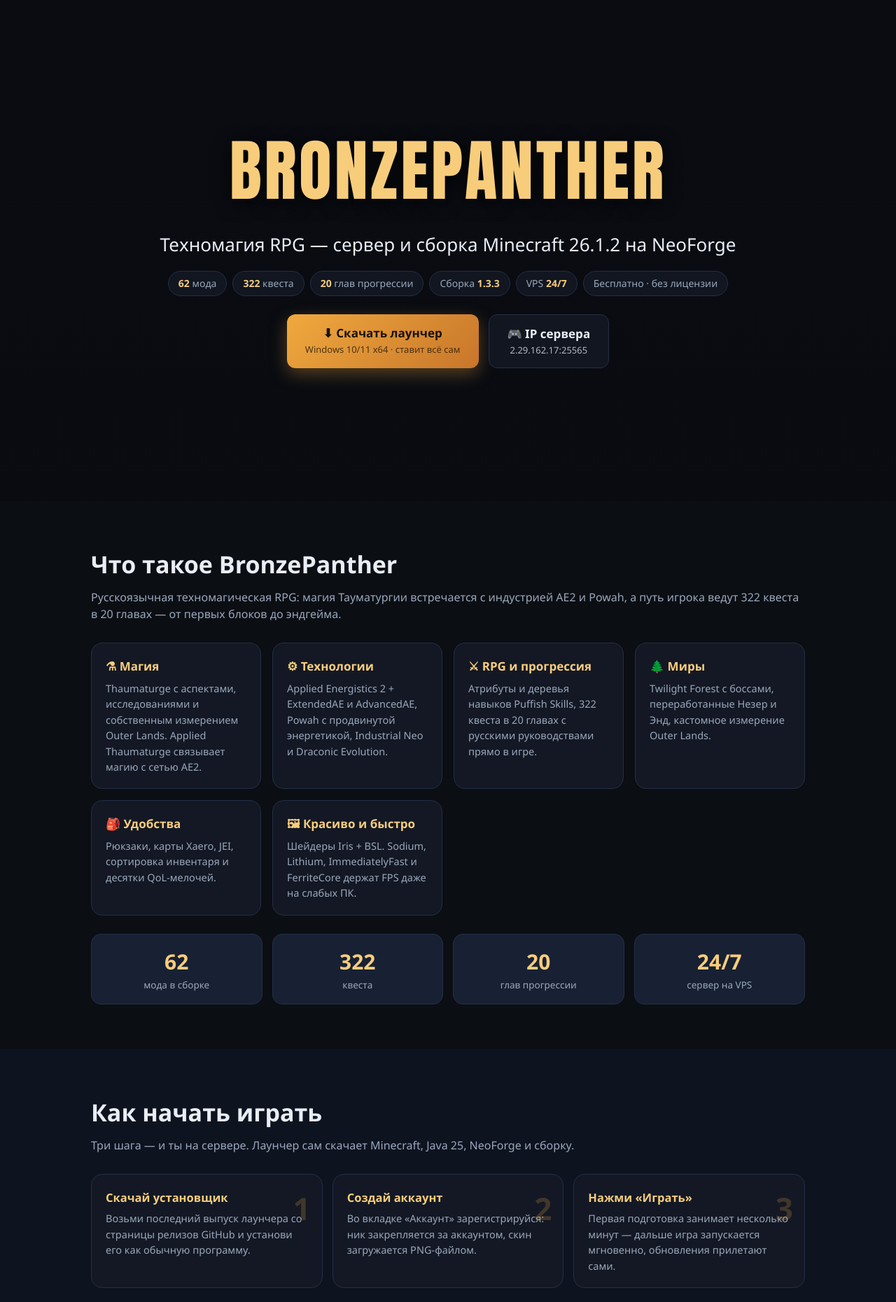
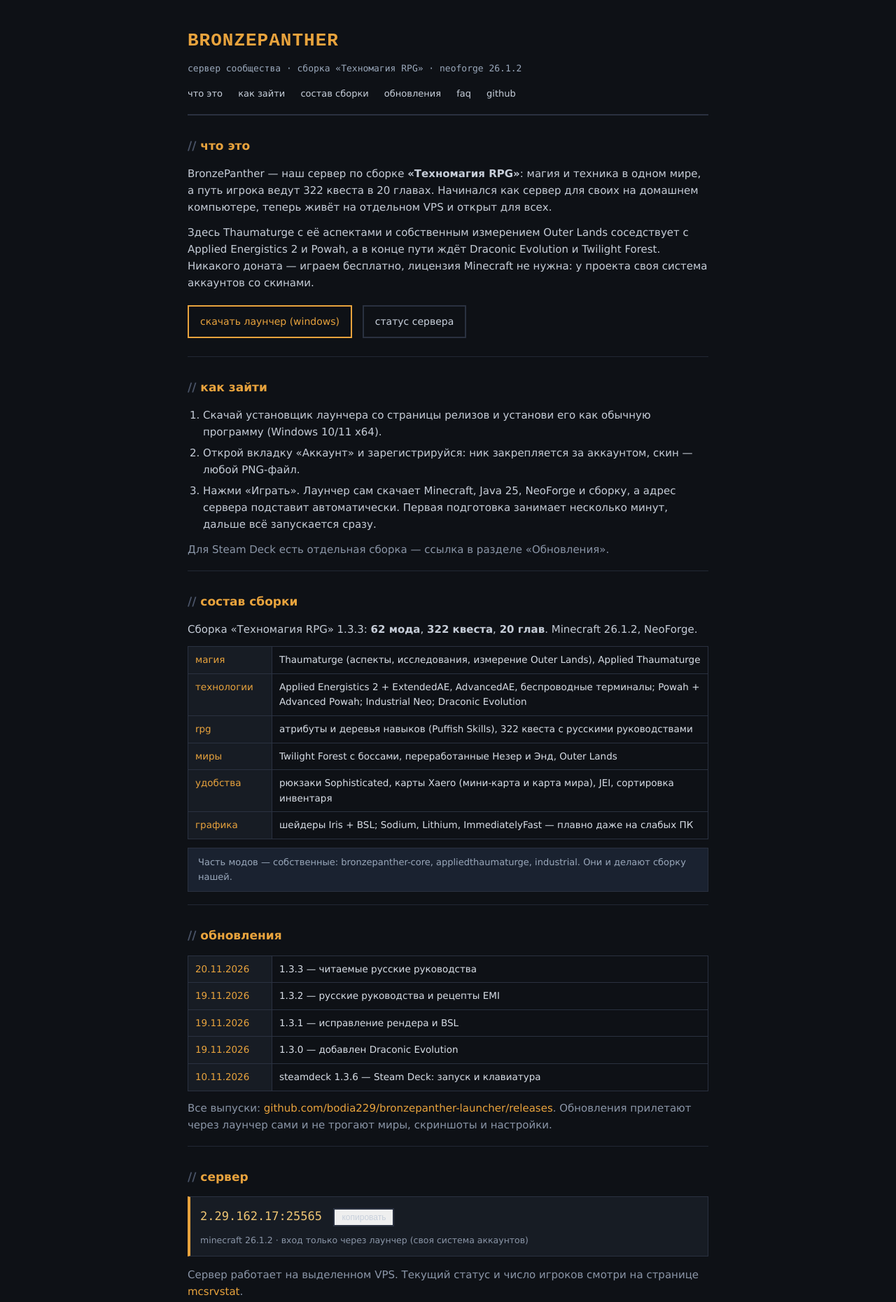
Before and after one commit to bodia229/bronzepanther-launcher, a plain HTML site: page docs/index.html in a window 1280 px wide. Shown: the part 20-1880 px from the top of the page at 70% size. Drawn offline with Linux system fonts and the light colour scheme; a web font is replaced by a local one.

Commit message:
Сайт: плоский дизайн, пиксельный шрифт, реальные релизы

```diff
--- a/docs/index.html
+++ b/docs/index.html
@@ -3,163 +3,155 @@
 <head>
 <meta charset="UTF-8">
 <meta name="viewport" content="width=device-width, initial-scale=1.0">
-<title>BronzePanther • Техномагия RPG — сервер и сборка Minecraft</title>
-<meta name="description" content="BronzePanther — техномагическая RPG-сборка и сервер Minecraft 26.1.2 на NeoForge: 62 мода, 322 квеста, 20 глав. Бесплатно, лицензия не нужна, лаунчер ставит всё сам.">
-<meta property="og:title" content="BronzePanther • Техномагия RPG">
-<meta property="og:description" content="62 мода • 322 квеста • 20 глав. Thaumaturge, AE2, Powah, Draconic Evolution, Twilight Forest. Бесплатно, без лицензии — лаунчер ставит всё сам.">
+<title>BronzePanther — сервер «Техномагия RPG»</title>
+<meta name="description" content="BronzePanther — сервер и сборка «Техномагия RPG»: магия, техника и 322 квеста на NeoForge. Лаунчер ставит всё сам, лицензия не нужна.">
+<meta property="og:title" content="BronzePanther — сервер «Техномагия RPG»">
+<meta property="og:description" content="62 мода, 322 квеста, 20 глав. Thaumaturge, AE2, Powah, Draconic Evolution. Бесплатно, без лицензии.">
 <meta property="og:image" content="https://bodia229.github.io/bronzepanther-launcher/assets/og-1200x630.png">
-<meta property="og:type" content="website">
 <link rel="icon" href="assets/favicon-64.png">
 <style>
-:root{
-  --bg:#0b0e13; --panel:#131824; --panel2:#182034; --line:#242e45;
-  --accent:#e8a33d; --accent2:#f7cd7c; --text:#e9eef6; --muted:#9aa8bb;
+@font-face{
+  font-family:'Press Start 2P';
+  src:url('assets/pressstart2p.ttf') format('truetype');
+  font-display:swap;
 }
 *{box-sizing:border-box;margin:0;padding:0}
-html{scroll-behavior:smooth}
-body{background:var(--bg);color:var(--text);font-family:"Segoe UI",system-ui,-apple-system,Roboto,Arial,sans-serif;line-height:1.55}
-a{color:var(--accent2)}
-.container{max-width:1060px;margin:0 auto;padding:0 20px}
-/* HERO */
-.hero{min-height:92vh;display:flex;align-items:center;justify-content:center;text-align:center;position:relative;background:
- linear-gradient(rgba(9,11,17,.62),rgba(9,11,17,.94)), url('assets/og-1200x630.png') center/cover no-repeat}
-.hero .container{position:relative;z-index:2}
-.brand{font-family:Impact,"Arial Black",sans-serif;font-size:clamp(44px,8vw,96px);letter-spacing:.04em;color:var(--accent2);text-shadow:0 4px 26px rgba(0,0,0,.8)}
-.tagline{font-size:clamp(18px,3vw,26px);color:var(--text);margin:10px 0 6px}
-.chips{display:flex;flex-wrap:wrap;gap:8px;justify-content:center;margin:18px 0 26px}
-.chip{background:rgba(19,24,36,.85);border:1px solid var(--line);border-radius:999px;padding:6px 14px;font-size:14px;color:var(--muted)}
-.chip b{color:var(--accent2)}
-.cta{display:flex;flex-wrap:wrap;gap:14px;justify-content:center}
-.btn{display:inline-block;padding:14px 26px;border-radius:12px;font-weight:600;text-decoration:none;font-size:17px}
-.btn-primary{background:linear-gradient(135deg,#f0a93e,#c8762a);color:#1a1206;box-shadow:0 8px 24px rgba(232,163,61,.35)}
-.btn-ghost{background:rgba(19,24,36,.85);border:1px solid var(--line);color:var(--text)}
-.btn small{display:block;font-weight:400;opacity:.75;font-size:13px}
-/* SECTIONS */
-section{padding:64px 0}
-h2{font-size:clamp(24px,4vw,34px);margin-bottom:8px}
-.sub{color:var(--muted);margin-bottom:28px}
-.grid{display:grid;grid-template-columns:repeat(auto-fit,minmax(230px,1fr));gap:16px}
-.card{background:var(--panel);border:1px solid var(--line);border-radius:16px;padding:20px}
-.card h3{font-size:17px;margin-bottom:6px;color:var(--accent2)}
-.card p{color:var(--muted);font-size:14.5px}
-.stats{display:grid;grid-template-columns:repeat(auto-fit,minmax(150px,1fr));gap:14px;margin-top:26px}
-.stat{background:var(--panel2);border:1px solid var(--line);border-radius:14px;padding:16px;text-align:center}
-.stat .n{font-size:30px;font-weight:800;color:var(--accent2)}
-.stat .l{color:var(--muted);font-size:13.5px}
-.steps{counter-reset:s;display:grid;gap:14px;grid-template-columns:repeat(auto-fit,minmax(250px,1fr))}
-.step{background:var(--panel);border:1px solid var(--line);border-radius:16px;padding:20px;position:relative}
-.step::before{counter-increment:s;content:counter(s);position:absolute;top:14px;right:16px;font-size:44px;font-weight:800;color:rgba(232,163,61,.22)}
-.step h3{font-size:16.5px;margin-bottom:6px;color:var(--accent2)}
-.step p{color:var(--muted);font-size:14.5px}
-.server-card{background:var(--panel);border:1px solid var(--line);border-radius:16px;padding:26px;display:flex;flex-wrap:wrap;gap:22px;align-items:center}
-.server-card .ip{font-family:Consolas,monospace;font-size:clamp(16px,3vw,24px);color:var(--accent2)}
-.server-card .meta{color:var(--muted);font-size:14px}
-.copybtn{background:var(--panel2);border:1px solid var(--line);color:var(--text);border-radius:10px;padding:10px 18px;font-size:15px;cursor:pointer}
-.copybtn:hover{border-color:var(--accent)}
-details{background:var(--panel);border:1px solid var(--line);border-radius:12px;padding:16px 18px;margin-bottom:10px}
-summary{cursor:pointer;font-weight:600}
-details p{margin-top:10px;color:var(--muted);font-size:14.5px}
-footer{border-top:1px solid var(--line);padding:34px 0;color:var(--muted);font-size:13.5px;text-align:center}
-footer .links{display:flex;gap:18px;justify-content:center;flex-wrap:wrap;margin-bottom:12px}
+body{
+  background:#0e1116;color:#d8dee7;
+  font-family:Verdana,Geneva,Tahoma,Arial,sans-serif;
+  font-size:15px;line-height:1.6;
+}
+.wrap{max-width:780px;margin:0 auto;padding:24px 18px 60px}
+a{color:#e8a33d;text-decoration:none}
+a:hover{text-decoration:underline}
+.pixel{font-family:'Press Start 2P',monospace}
+header{padding:34px 0 18px;border-bottom:2px solid #2a3140}
+h1.pixel{font-size:26px;color:#e8a33d;letter-spacing:1px}
+.tag{color:#9aa8bb;font-size:13px;margin-top:8px;font-family:Consolas,Menlo,monospace}
+nav{margin-top:16px;font-size:13px}
+nav a{margin-right:18px;color:#c8d0dc}
+nav a:hover{color:#e8a33d}
+section{padding:30px 0 6px;border-bottom:1px solid #222834}
+section:last-of-type{border-bottom:none}
+h2{font-size:17px;color:#e8a33d;margin-bottom:14px}
+h2::before{content:'// ';color:#4a5468}
+p{margin-bottom:12px;color:#c6cdd8}
+.muted{color:#8b96a8}
+code,pre{font-family:Consolas,Menlo,monospace;background:#171c24;border:1px solid #2a3140;color:#f0c674}
+code{padding:1px 6px;font-size:13px}
+pre{padding:12px;overflow-x:auto;margin:10px 0;font-size:13.5px}
+ul,ol{margin:0 0 12px 22px;color:#c6cdd8}
+li{margin-bottom:6px}
+table{width:100%;border-collapse:collapse;margin:12px 0;font-size:13.5px}
+th,td{border:1px solid #2a3140;padding:8px 10px;text-align:left;vertical-align:top}
+th{background:#171c24;color:#e8a33d;font-weight:normal;width:120px}
+.btns{margin:16px 0}
+.btn{display:inline-block;border:2px solid #e8a33d;color:#e8a33d;padding:10px 16px;margin:4px 10px 4px 0;font-size:14px}
+.btn:hover{background:#e8a33d;color:#101418;text-decoration:none}
+.btn.sec{border-color:#2a3140;color:#c8d0dc}
+.btn.sec:hover{background:#222834;color:#fff}
+.ipblock{background:#171c24;border:1px solid #2a3140;border-left:4px solid #e8a33d;padding:12px 14px;margin:14px 0;font-size:14px}
+.ipblock .ip{font-family:Consolas,Menlo,monospace;font-size:17px;color:#f0c674}
+details{border:1px solid #2a3140;background:#141922;padding:12px 14px;margin-bottom:8px}
+summary{cursor:pointer;color:#e8a33d}
+details p{margin:10px 0 4px}
+footer{padding:26px 0 10px;font-size:12.5px;color:#8b96a8;border-top:2px solid #2a3140;margin-top:10px}
+footer a{color:#c8d0dc}
+.note{background:#1a2230;border:1px solid #2a3140;padding:10px 14px;font-size:13px;color:#9aa8bb;margin:12px 0}
 </style>
 </head>
 <body>
+<div class="wrap">
 
-<header class="hero">
-  <div class="container">
-    <h1 class="brand">BRONZEPANTHER</h1>
-    <p class="tagline">Техномагия RPG — сервер и сборка Minecraft 26.1.2 на NeoForge</p>
-    <div class="chips">
-      <span class="chip"><b>62</b> мода</span>
-      <span class="chip"><b>322</b> квеста</span>
-      <span class="chip"><b>20</b> глав прогрессии</span>
-      <span class="chip">Сборка <b>1.3.3</b></span>
-      <span class="chip">VPS <b>24/7</b></span>
-      <span class="chip">Бесплатно · без лицензии</span>
-    </div>
-    <div class="cta">
-      <a class="btn btn-primary" href="https://github.com/bodia229/bronzepanther-launcher/releases/latest">⬇ Скачать лаунчер<small>Windows 10/11 x64 · ставит всё сам</small></a>
-      <a class="btn btn-ghost" href="#server">🎮 IP сервера<small>2.29.162.17:25565</small></a>
-    </div>
-  </div>
+<header>
+  <h1 class="pixel">BRONZEPANTHER</h1>
+  <div class="tag">сервер сообщества · сборка «Техномагия RPG» · neoforge 26.1.2</div>
+  <nav>
+    <a href="#about">что это</a>
+    <a href="#start">как зайти</a>
+    <a href="#mods">состав сборки</a>
+    <a href="#updates">обновления</a>
+    <a href="#faq">faq</a>
+    <a href="https://github.com/bodia229/bronzepanther-launcher">github</a>
+  </nav>
 </header>
 
 <section id="about">
-  <div class="container">
-    <h2>Что такое BronzePanther</h2>
-    <p class="sub">Русскоязычная техномагическая RPG: магия Тауматургии встречается с индустрией AE2 и Powah, а путь игрока ведут 322 квеста в 20 главах — от первых блоков до эндгейма.</p>
-    <div class="grid">
-      <div class="card"><h3>⚗ Магия</h3><p>Thaumaturge с аспектами, исследованиями и собственным измерением Outer Lands. Applied Thaumaturge связывает магию с сетью AE2.</p></div>
-      <div class="card"><h3>⚙ Технологии</h3><p>Applied Energistics 2 + ExtendedAE и AdvancedAE, Powah с продвинутой энергетикой, Industrial Neo и Draconic Evolution.</p></div>
-      <div class="card"><h3>⚔ RPG и прогрессия</h3><p>Атрибуты и деревья навыков Puffish Skills, 322 квеста в 20 главах с русскими руководствами прямо в игре.</p></div>
-      <div class="card"><h3>🌲 Миры</h3><p>Twilight Forest с боссами, переработанные Незер и Энд, кастомное измерение Outer Lands.</p></div>
-      <div class="card"><h3>🎒 Удобства</h3><p>Рюкзаки, карты Xaero, JEI, сортировка инвентаря и десятки QoL-мелочей.</p></div>
-      <div class="card"><h3>🖼 Красиво и быстро</h3><p>Шейдеры Iris + BSL. Sodium, Lithium, ImmediatelyFast и FerriteCore держат FPS даже на слабых ПК.</p></div>
-    </div>
-    <div class="stats">
-      <div class="stat"><div class="n">62</div><div class="l">мода в сборке</div></div>
-      <div class="stat"><div class="n">322</div><div class="l">квеста</div></div>
-      <div class="stat"><div class="n">20</div><div class="l">глав прогрессии</div></div>
-      <div class="stat"><div class="n">24/7</div><div class="l">сервер на VPS</div></div>
-    </div>
+  <h2>что это</h2>
+  <p>BronzePanther — наш сервер по сборке <b>«Техномагия RPG»</b>: магия и техника в одном мире, а путь игрока ведут 322 квеста в 20 главах. Начинался как сервер для своих на домашнем компьютере, теперь живёт на отдельном VPS и открыт для всех.</p>
+  <p>Здесь Thaumaturge с её аспектами и собственным измерением Outer Lands соседствует с Applied Energistics 2 и Powah, а в конце пути ждёт Draconic Evolution и Twilight Forest. Никакого доната — играем бесплатно, лицензия Minecraft не нужна: у проекта своя система аккаунтов со скинами.</p>
+  <div class="btns">
+    <a class="btn" href="https://github.com/bodia229/bronzepanther-launcher/releases/latest">скачать лаунчер (windows)</a>
+    <a class="btn sec" href="https://mcsrvstat.us/server/2.29.162.17:25565" target="_blank" rel="noopener">статус сервера</a>
   </div>
 </section>
 
-<section id="start" style="background:#0e1320">
-  <div class="container">
-    <h2>Как начать играть</h2>
-    <p class="sub">Три шага — и ты на сервере. Лаунчер сам скачает Minecraft, Java 25, NeoForge и сборку.</p>
-    <div class="steps">
-      <div class="step"><h3>Скачай установщик</h3><p>Возьми последний выпуск лаунчера со страницы релизов GitHub и установи его как обычную программу.</p></div>
-      <div class="step"><h3>Создай аккаунт</h3><p>Во вкладке «Аккаунт» зарегистрируйся: ник закрепляется за аккаунтом, скин загружается PNG-файлом.</p></div>
-      <div class="step"><h3>Нажми «Играть»</h3><p>Первая подготовка занимает несколько минут — дальше игра запускается мгновенно, обновления прилетают сами.</p></div>
-    </div>
-  </div>
+<section id="start">
+  <h2>как зайти</h2>
+  <ol>
+    <li>Скачай установщик лаунчера со страницы релизов и установи его как обычную программу (Windows 10/11 x64).</li>
+    <li>Открой вкладку «Аккаунт» и зарегистрируйся: ник закрепляется за аккаунтом, скин — любой PNG-файл.</li>
+    <li>Нажми «Играть». Лаунчер сам скачает Minecraft, Java 25, NeoForge и сборку, а адрес сервера подставит автоматически. Первая подготовка занимает несколько минут, дальше всё запускается сразу.</li>
+  </ol>
+  <p class="muted">Для Steam Deck есть отдельная сборка — ссылка в разделе «Обновления».</p>
+</section>
+
+<section id="mods">
+  <h2>состав сборки</h2>
+  <p>Сборка «Техномагия RPG» 1.3.3: <b>62 мода</b>, <b>322 квеста</b>, <b>20 глав</b>. Minecraft 26.1.2, NeoForge.</p>
+  <table>
+    <tr><th>магия</th><td>Thaumaturge (аспекты, исследования, измерение Outer Lands), Applied Thaumaturge</td></tr>
+    <tr><th>технологии</th><td>Applied Energistics 2 + ExtendedAE, AdvancedAE, беспроводные терминалы; Powah + Advanced Powah; Industrial Neo; Draconic Evolution</td></tr>
+    <tr><th>rpg</th><td>атрибуты и деревья навыков (Puffish Skills), 322 квеста с русскими руководствами</td></tr>
+    <tr><th>миры</th><td>Twilight Forest с боссами, переработанные Незер и Энд, Outer Lands</td></tr>
+    <tr><th>удобства</th><td>рюкзаки Sophisticated, карты Xaero (мини-карта и карта мира), JEI, сортировка инвентаря</td></tr>
+    <tr><th>графика</th><td>шейдеры Iris + BSL; Sodium, Lithium, ImmediatelyFast — плавно даже на слабых ПК</td></tr>
+  </table>
+  <div class="note">Часть модов — собственные: bronzepanther-core, appliedthaumaturge, industrial. Они и делают сборку нашей.</div>
+</section>
+
+<section id="updates">
+  <h2>обновления</h2>
+  <table>
+    <tr><th>20.11.2026</th><td>1.3.3 — читаемые русские руководства</td></tr>
+    <tr><th>19.11.2026</th><td>1.3.2 — русские руководства и рецепты EMI</td></tr>
+    <tr><th>19.11.2026</th><td>1.3.1 — исправление рендера и BSL</td></tr>
+    <tr><th>19.11.2026</th><td>1.3.0 — добавлен Draconic Evolution</td></tr>
+    <tr><th>10.11.2026</th><td>steamdeck 1.3.6 — Steam Deck: запуск и клавиатура</td></tr>
+  </table>
+  <p class="muted">Все выпуски: <a href="https://github.com/bodia229/bronzepanther-launcher/releases">github.com/bodia229/bronzepanther-launcher/releases</a>. Обновления прилетают через лаунчер сами и не трогают миры, скриншоты и настройки.</p>
 </section>
 
 <section id="server">
-  <div class="container">
-    <h2>Сервер</h2>
-    <p class="sub">Выделенный VPS, работает круглосуточно. Актуальный адрес лаунчер подставляет сам — вручную вводить ничего не нужно.</p>
-    <div class="server-card">
-      <div>
-        <div class="ip">2.29.162.17:25565</div>
-        <div class="meta">Minecraft 26.1.2 · NeoForge · вход через лаунчер</div>
-      </div>
-      <button class="copybtn" onclick="copyIp()">📋 Скопировать IP</button>
-      <a class="btn btn-ghost" style="font-size:14px;padding:10px 16px" href="https://mcsrvstat.us/server/2.29.162.17:25565" target="_blank" rel="noopener">Статус сервера ↗</a>
-    </div>
+  <h2>сервер</h2>
+  <div class="ipblock">
+    <span class="ip">2.29.162.17:25565</span>
+    <button class="btn sec" style="margin-left:12px;padding:4px 10px;font-size:12px" onclick="copyIp()">копировать</button>
+    <div class="muted" style="font-size:12.5px;margin-top:6px">minecraft 26.1.2 · вход только через лаунчер (своя система аккаунтов)</div>
   </div>
+  <p class="muted">Сервер работает на выделенном VPS. Текущий статус и число игроков смотри на странице <a href="https://mcsrvstat.us/server/2.29.162.17:25565" target="_blank" rel="noopener">mcsrvstat</a>.</p>
 </section>
 
-<section id="faq" style="background:#0e1320">
-  <div class="container">
-    <h2>Вопросы</h2>
-    <div class="sub">Коротко о главном.</div>
-    <details><summary>Сколько это стоит?</summary><p>Нисколько. Сборка, лаунчер и сервер бесплатны. Лицензия Minecraft не нужна — у проекта собственная система аккаунтов.</p></details>
-    <details><summary>Почему вход только через лаунчер?</summary><p>На сервере своя авторизация: ник, пароль и скины хранятся в аккаунт-системе проекта. Лаунчер сам настраивает клиент, поэтому зайти можно одной кнопкой.</p></details>
-    <details><summary>Мой прогресс сохранится при обновлении?</summary><p>Да. Обновления сборки не трогают миры, скриншоты и настройки. Канал обновлений подписан Ed25519, файлы проверяются по SHA-256.</p></details>
-    <details><summary>Есть ли версия для Steam Deck?</summary><p>Да, для SteamOS есть отдельная сборка с готовой раскладкой — смотри релизы steamdeck на GitHub.</p></details>
-    <details><summary>Где взять лаунчер?</summary><p>На странице релизов: github.com/bodia229/bronzepanther-launcher/releases — бери последний установщик Windows.</p></details>
-  </div>
+<section id="faq">
+  <h2>faq</h2>
+  <details><summary>Это точно бесплатно?</summary><p>Да. Сборка, лаунчер и сервер бесплатны. Доната нет.</p></details>
+  <details><summary>Почему нельзя зайти с обычного клиента?</summary><p>На сервере своя авторизация (ник, пароль, скины), поэтому нужен наш лаунчер — он сам настраивает клиент. Обычный клиент Mojang сервер просто не пустит.</p></details>
+  <details><summary>Что будет с прогрессом при обновлении сборки?</summary><p>Миры, скриншоты и настройки сохраняются. Канал обновлений подписан (Ed25519), файлы проверяются по SHA-256.</p></details>
+  <details><summary>Слабый компьютер потянет?</summary><p>Да. Sodium, Lithium, ImmediatelyFast и FerriteCore держат FPS; шейдеры можно отключить.</p></details>
 </section>
 
 <footer>
-  <div class="container">
-    <div class="links">
-      <a href="https://github.com/bodia229/bronzepanther-launcher">GitHub</a>
-      <a href="https://github.com/bodia229/bronzepanther-launcher/releases">Релизы</a>
-      <a href="https://mcsrvstat.us/server/2.29.162.17:25565">Статус сервера</a>
-    </div>
-    <p>BronzePanther — неофициальный проект сообщества, не связанный с Mojang или Microsoft.<br>«Minecraft» — торговая марка Mojang Synergies AB.</p>
-  </div>
+  <p>BronzePanther — неофициальный проект сообщества, не связанный с Mojang или Microsoft. «Minecraft» — торговая марка Mojang Synergies AB.</p>
+  <p><a href="https://github.com/bodia229/bronzepanther-launcher">github</a> · <a href="https://github.com/bodia229/bronzepanther-launcher/releases">релизы</a> · <a href="https://mcsrvstat.us/server/2.29.162.17:25565">статус сервера</a> · 2026</p>
 </footer>
 
+</div>
 <script>
 function copyIp(){
   navigator.clipboard.writeText('2.29.162.17:25565').then(()=>{
-    const b=document.querySelector('.copybtn'); b.textContent='✅ Скопировано';
-    setTimeout(()=>b.textContent='📋 Скопировать IP',1600);
+    const b=document.querySelector('.ipblock button');
+    const old=b.textContent; b.textContent='готово';
+    setTimeout(()=>b.textContent=old,1500);
   });
 }
 </script>
```
Also changed, not shown: assets/banner-468x60.png, assets/banner-728x90.png, assets/discord-960x540.png, assets/og-1200x630.png, assets/pressstart2p.ttf (added), 1 other file.
